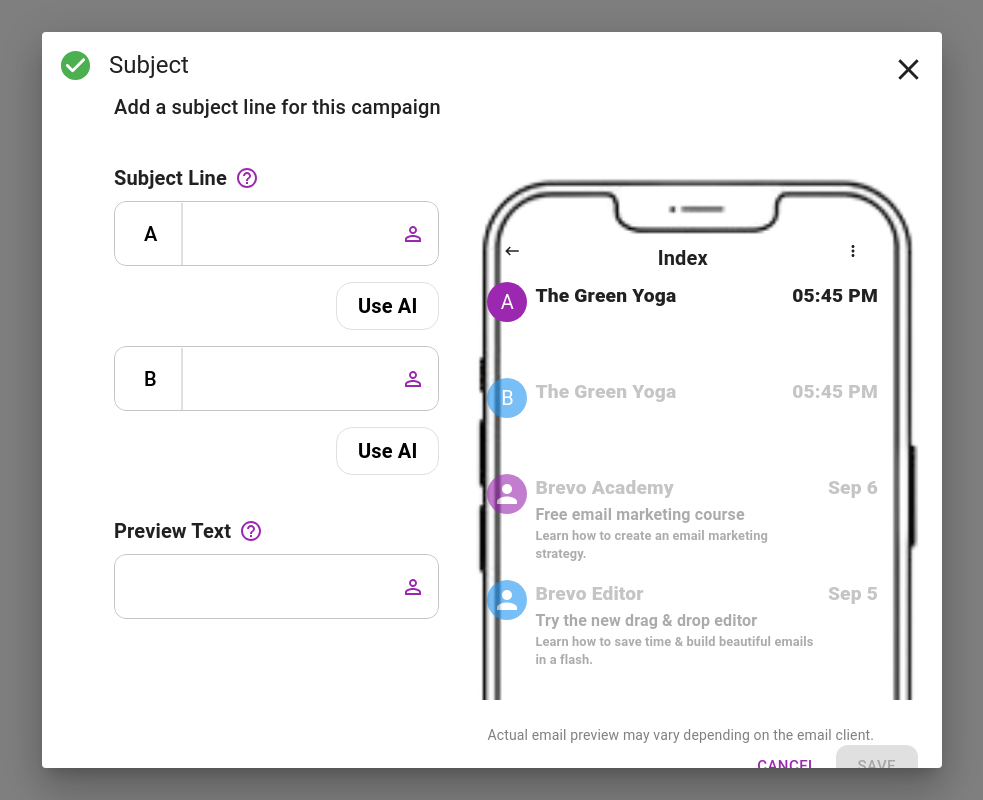
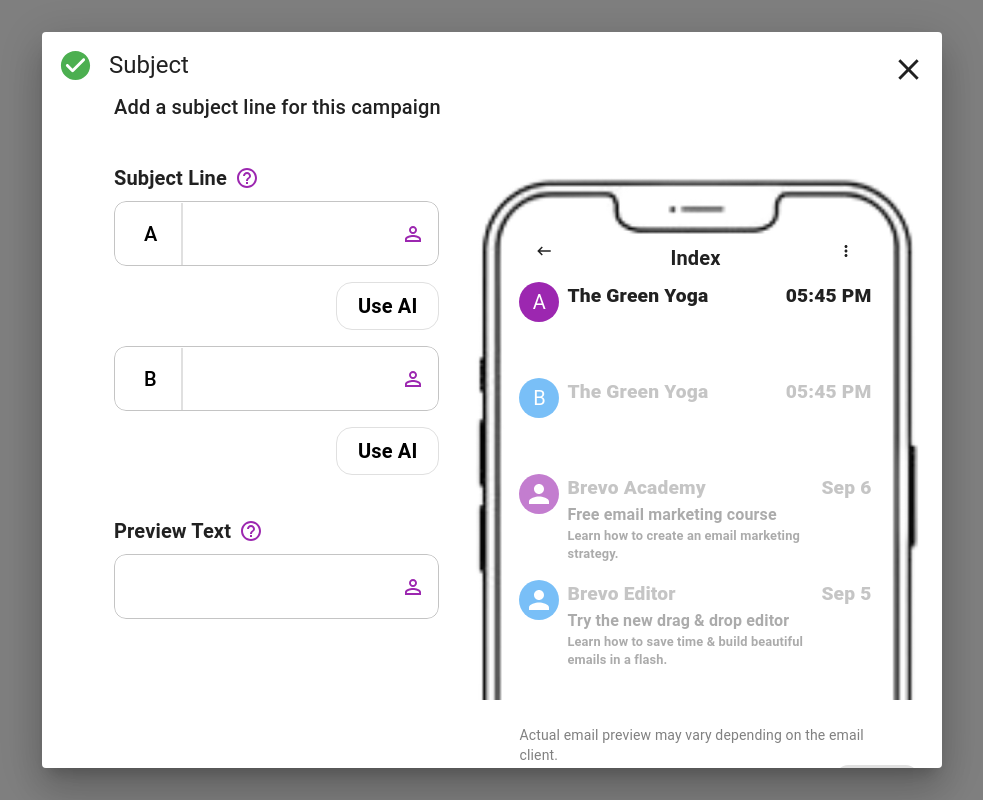
Before and after one commit to shubh-0422/sensenrespond-email, a React (Create React App) app: page / in a window 1280 px wide. Shown: the whole page, without its empty margins (148-1131 px from the left). Built offline with nearby package versions, Linux system fonts and the light colour scheme; the HTML template or start-up script is replaced by a standard one.

Commit message:
removing unwanteed code

```diff
--- a/src/components/EmailCard.js
+++ b/src/components/EmailCard.js
@@ -9,7 +9,6 @@ const EmailCard = ({ noInitial, initial, title, subTitle, previewText, time, isb
     <Box
       sx={{
         borderRadius: 2,
-
         opacity: isEnabled ? 1 : 0.6,
         pointerEvents: isEnabled ? "auto" : "none",
       }}
--- a/src/components/EmailPreview.js
+++ b/src/components/EmailPreview.js
@@ -50,12 +50,13 @@ const EmailPreview = () => {
       <Box
         id="email-details"
         sx={{
-          px: 4,
-          mx: 2,
+          px: 0,
+          mx: 0,
           paddingTop: 4,
           position: "relative", // Keep email details in flow
           zIndex: 2, // Ensure the email details are above the image
-          top: "3rem", // Adjust the spacing between image and content
+          top: "3rem",left:"5rem",
+          maxWidth:"22rem"// Adjust the spacing between image and content
         }}
       >
         <Box sx={wrapperStyles}>
```
Also changed, not shown: smaple-ss.png (added).
